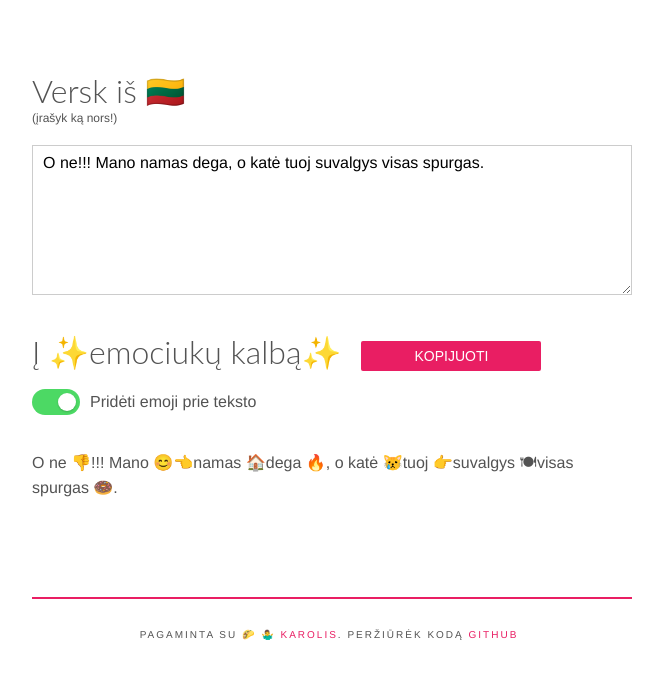
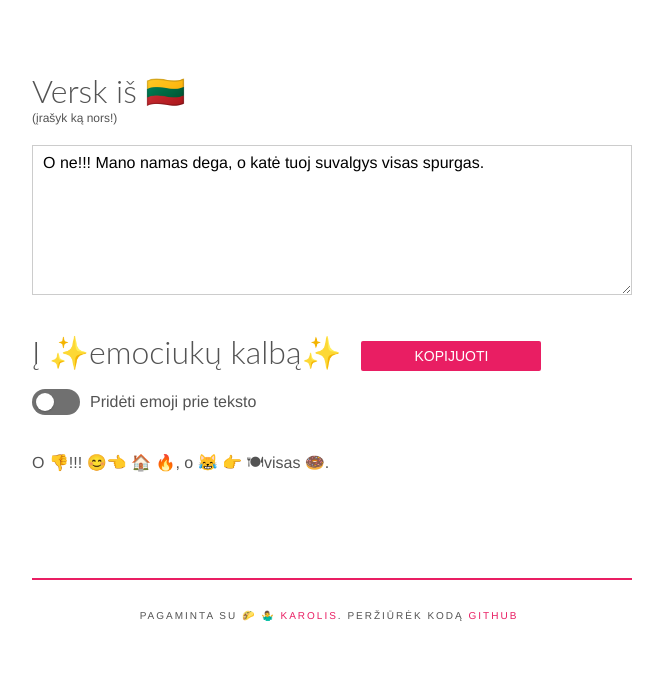
Before and after one commit to karooolis/emoji-translate, a React (Create React App) app in the folder client/: page / in a window 1280 px wide. Shown: the top 678 px of the page, without its empty margins (308-971 px from the left). Built offline with nearby package versions, Linux system fonts and the light colour scheme; the HTML template or start-up script is replaced by a standard one.

Commit message:
Set only emoji as default.

```diff
--- a/client/src/App.js
+++ b/client/src/App.js
@@ -7,8 +7,8 @@ import './App.css';
 class App extends Component {
   state = {
     value: 'O ne!!! Mano namas dega, o katė tuoj suvalgys visas spurgas.',
-    translated: 'O ne 👎!!! Mano 😊👈namas 🏠dega 🔥, o katė 😿tuoj 👉suvalgys 🍽visas spurgas 🍩.',
-    replace: false,
+    translated: 'O 👎!!! 😊👈 🏠 🔥, o 😹 👉 🍽visas 🍩. ',
+    replace: true,
   };
 
   handleChange = e => {
```
